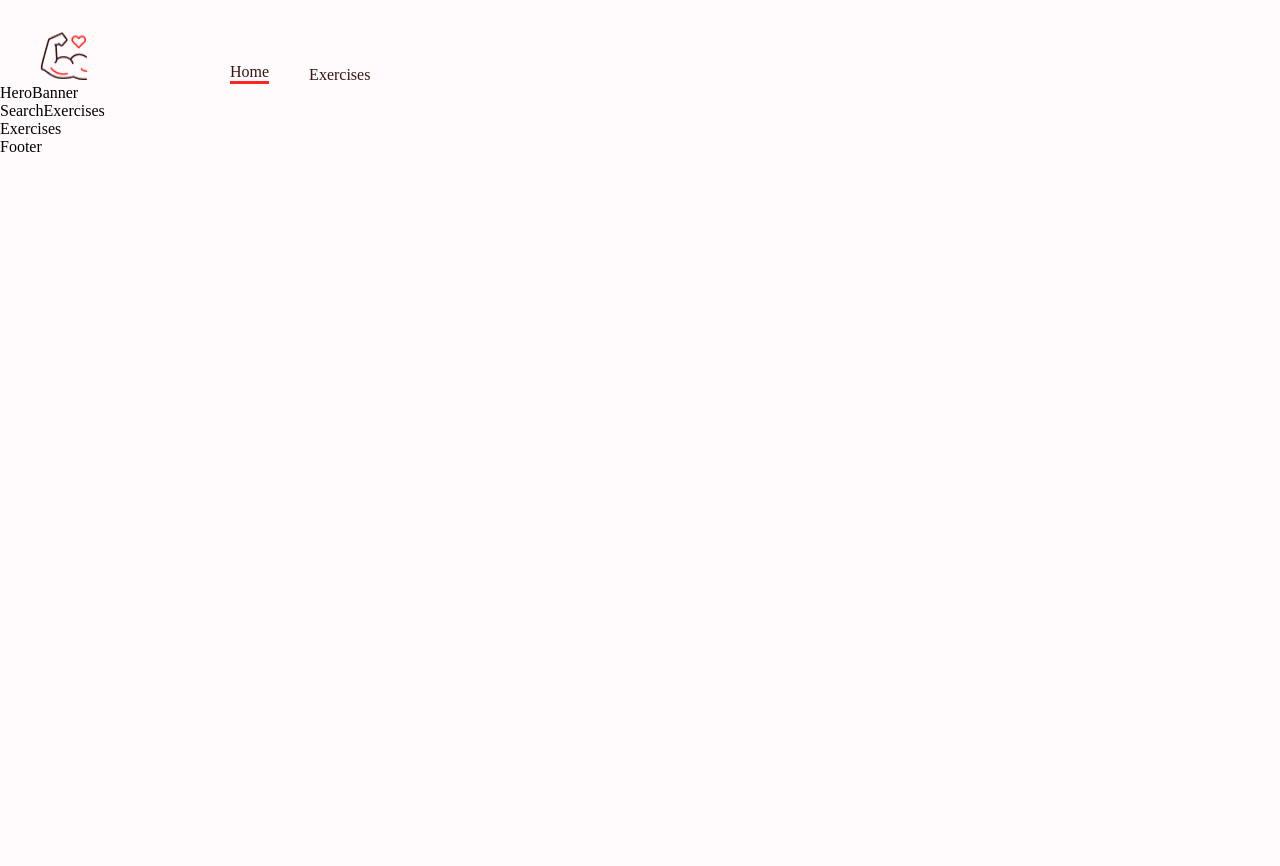
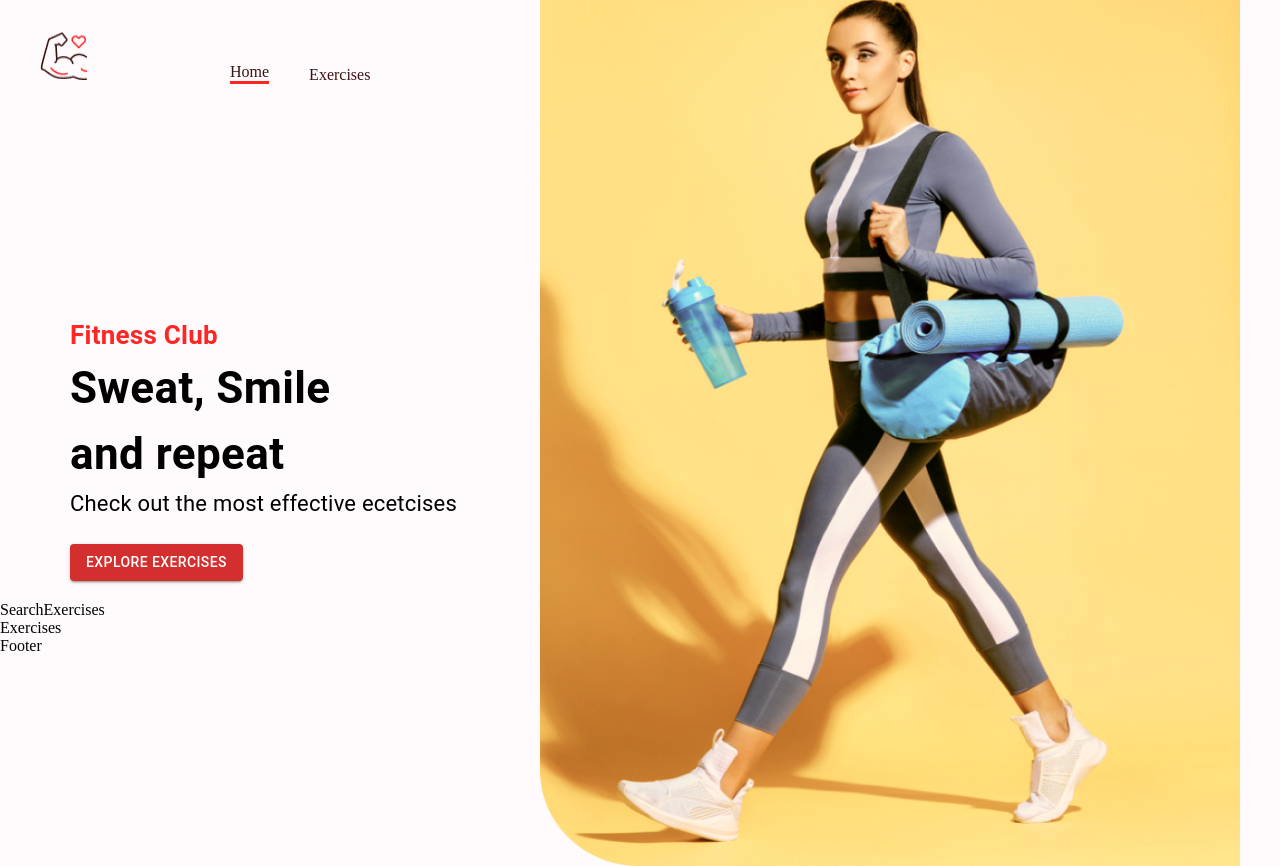
Before and after one commit to Ephraim69/Pro-Fit-React-App, a React (Create React App) app: page / in a window 1280 px wide. Before the commit the page ends 800 px from the top, so only its background shows below. Built offline with nearby package versions, Linux system fonts and the light colour scheme.

Commit message:
update hero banner

```diff
--- a/src/components/HeroBanner.js
+++ b/src/components/HeroBanner.js
@@ -1,8 +1,31 @@
-import React from 'react'
+import React from 'react';
+import { Box, Stack, Typography, Button } from '@mui/material';
+
+import HeroBannerImage from '../assets/images/banner.png';
 
 const HeroBanner = () => {
   return (
-    <div>HeroBanner</div>
+    <Box sx={{
+    mt: {lg: '212px', xs: '70px'},
+    ml: {sm: '50px'}
+  }}
+    position="relative"
+    p="20px"
+    >
+      <Typography color="#FF2625"
+      fontWeight="600" fontSize="26px">
+        Fitness Club
+      </Typography>
+      <Typography fontWeight="700"
+      sx={{fontSize: {lg: '44px', xs: '40px'}}}>
+        Sweat, Smile <br/> and repeat
+      </Typography>
+      <Typography fontSize="22px" LineHeight="35px" mb={3}>
+        Check out the most effective ecetcises
+      </Typography>
+      <Button variant="contained" color="error" href="#exercises">Explore Exercises</Button>
+      <img src={HeroBannerImage} alt="banner" className="hero-banner-img"/>
+    </Box>
   )
 }
 
--- a/src/pages/Home.js
+++ b/src/pages/Home.js
@@ -1,5 +1,6 @@
 import React, { useState } from 'react';
 import { Box } from '@mui/material';
+
 import Exercises from '../components/Exercises';
 import SearchExercises from '../components/SearchExercises';
 import HeroBanner from '../components/HeroBanner';
```
